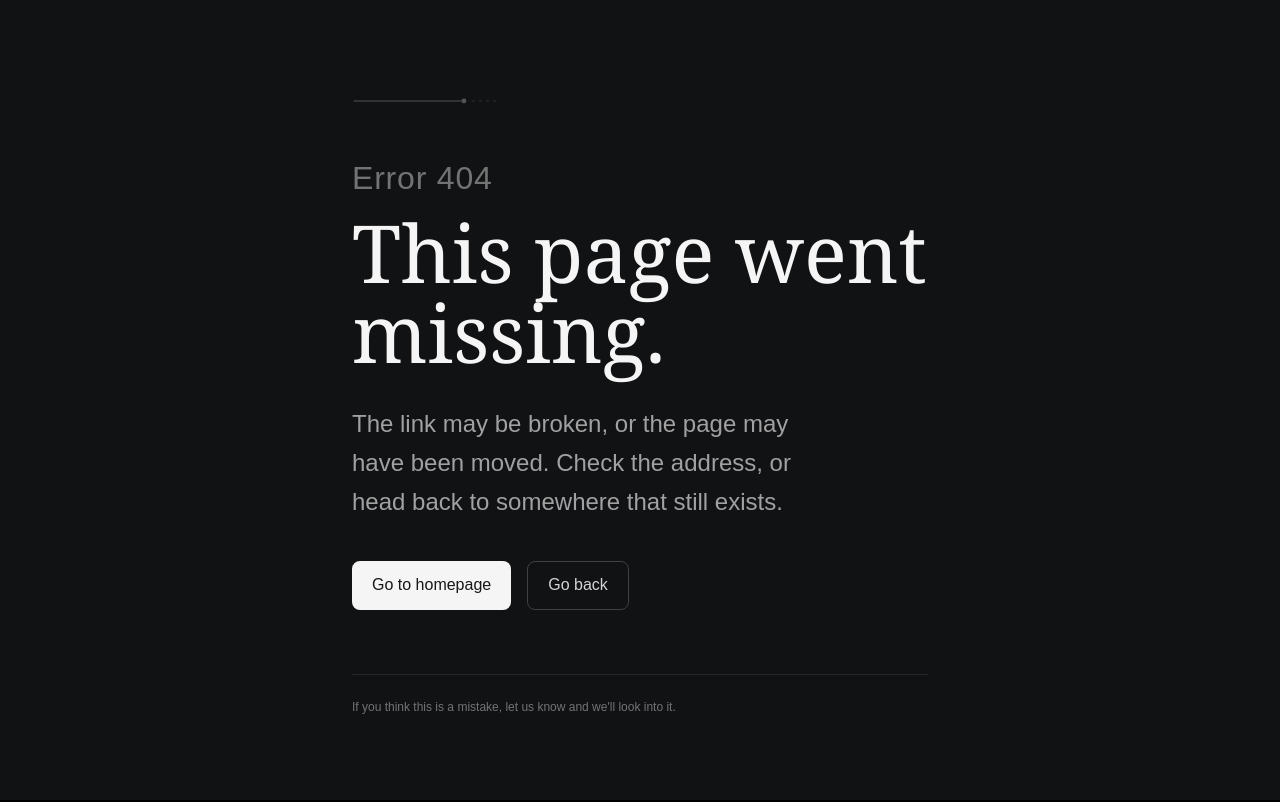
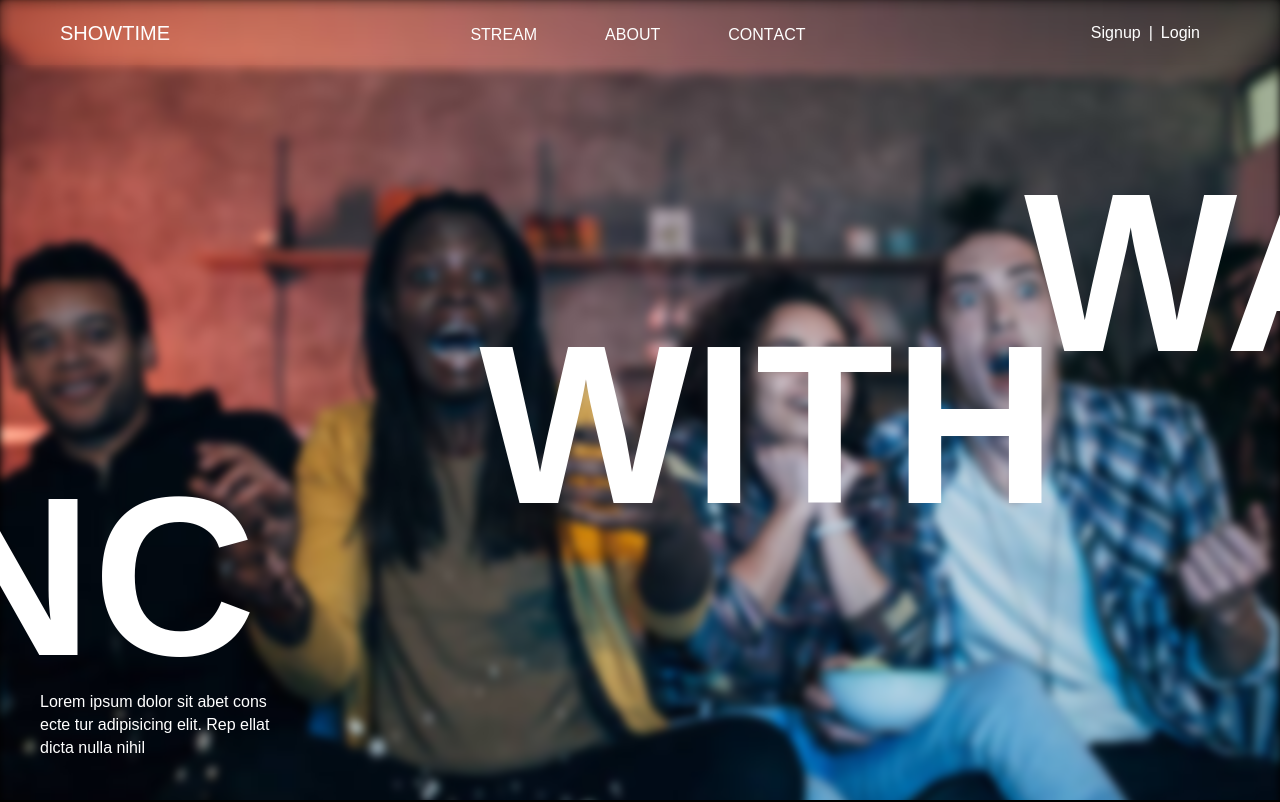
Before and after one commit to Akash911-prog/watch-party, a React (Vite) app in the folder app/client/: page /home in a window 1280 px wide. Shown: the top 802 px of the page. Built offline with nearby package versions, Linux system fonts and the light colour scheme; no server answers.

Commit message:
feat: added animations

```diff
--- a/app/client/src/App.tsx
+++ b/app/client/src/App.tsx
@@ -1,4 +1,3 @@
-import Navbar from './components/navbar';
 import HeroImg from './assets/hero/3.jpg';
 import bgImage from './assets/hero/1.jpg';
 import {
@@ -9,8 +8,6 @@ import {
   type Variants,
 } from 'motion/react';
 import { useRef } from 'react';
-import Footer from './components/footer';
-import AnimatedRoute from './components/animatedRoute';
 
 // ─── shared variants ────────────────────────────────────────────
 
@@ -192,19 +189,8 @@ function App() {
     ['0%', '-15%'],
   );
 
-  const shrinkRef = useRef<HTMLDivElement>(null);
-
   return (
-    <AnimatedRoute variant="cover">
-      <main className="app relative">
-        <motion.nav
-          className="navbar fixed top-0 z-50"
-          initial={{ opacity: 0, y: -100 }}
-          animate={{ opacity: 1, y: 0 }}
-        >
-          <Navbar />
-        </motion.nav>
-
+    <main className="app relative bg-black">
       <div ref={pinRef} className="relative h-[200vh]">
         <section
           className="hero sticky top-0 h-screen overflow-hidden"
@@ -260,8 +246,8 @@ function App() {
                 they are.
               </p>
               <p className="text-sm text-neutral-500 md:w-[80%]">
-                  No downloads, no waiting for someone to catch up. Set it up
-                  once and let the sync handle the rest.
+                No downloads, no waiting for someone to catch up. Set it up once
+                and let the sync handle the rest.
               </p>
             </div>
             <motion.div
@@ -279,7 +265,7 @@ function App() {
         </motion.section>
       </div>
 
-        <section className="features h-screen">
+      <section className="features h-screen bg-black">
         <SectionLabel text="WHY US?" />
         <motion.div
           className="grid md:grid-cols-4 grid-cols-2 grid-rows-2 h-[85%] md:gap-2.75 gap-1.25 md:mx-10 mx-2 mt-10"
@@ -293,10 +279,7 @@ function App() {
           ))}
         </motion.div>
       </section>
-
-        <Footer shrinkRef={shrinkRef} />
     </main>
-    </AnimatedRoute>
   );
 }
 
--- a/app/client/src/components/animatedRoute/animatedRoute.tsx
+++ b/app/client/src/components/animatedRoute/animatedRoute.tsx
@@ -34,16 +34,16 @@ const routeVariants: Record<string, Variants> = {
     out: { opacity: 0, y: -20 },
   },
   cover: {
-    initial: { opacity: 0.2, y: 200, z: -50, scale: 1 },
-    in: { opacity: 1, y: 0, z: 0 },
-    out: { opacity: 0.7, y: -200, z: -50, scale: 0.9 },
+    initial: { y: '100%', z: 100, opacity: 1 },
+    in: { y: '0%' },
+    out: { y: '0%', scale: 0.9, z: -100, opacity: 0.8 }, // old page just stays put, gets covered — no exit motion needed
   },
 };
 
 const pageTransition: Transition = {
-  type: 'tween',
-  ease: 'anticipate',
-  duration: 0.3,
+  type: 'spring',
+  damping: 20,
+  duration: 1,
 };
 
 export default function AnimatedRoute({
--- a/app/client/src/components/routeAnimationContainer/routeAnimationContainer.tsx
+++ b/app/client/src/components/routeAnimationContainer/routeAnimationContainer.tsx
@@ -11,7 +11,7 @@ function RouteAnimationContainer({ children }: RouteAnimationContainerProps) {
   const router = useRouter();
 
   return (
-    <AnimatePresence mode="wait" initial={false}>
+    <AnimatePresence mode="popLayout" initial={false}>
       <div key={router.state.location.pathname}>{children}</div>
     </AnimatePresence>
   );
--- a/app/client/src/routeTree.gen.ts
+++ b/app/client/src/routeTree.gen.ts
@@ -16,6 +16,7 @@ import { Route as ProtectedDashboardRouteImport } from './routes/_protected/dash
 import { Route as ProtectedRoomRouteImport } from './routes/_protected/room'
 import { Route as UnprotectedAboutRouteImport } from './routes/_unprotected/about'
 import { Route as UnprotectedContactRouteImport } from './routes/_unprotected/contact'
+import { Route as UnprotectedHomeRouteImport } from './routes/_unprotected/home'
 import { Route as AuthIndexRouteImport } from './routes/auth/index'
 
 const IndexRoute = IndexRouteImport.update({
@@ -51,6 +52,11 @@ const UnprotectedContactRoute = UnprotectedContactRouteImport.update({
   path: '/contact',
   getParentRoute: () => UnprotectedRoute,
 } as any)
+const UnprotectedHomeRoute = UnprotectedHomeRouteImport.update({
+  id: '/home',
+  path: '/home',
+  getParentRoute: () => UnprotectedRoute,
+} as any)
 const AuthIndexRoute = AuthIndexRouteImport.update({
   id: '/auth/',
   path: '/auth/',
@@ -63,6 +69,7 @@ export interface FileRoutesByFullPath {
   '/room': typeof ProtectedRoomRoute
   '/about': typeof UnprotectedAboutRoute
   '/contact': typeof UnprotectedContactRoute
+  '/home': typeof UnprotectedHomeRoute
   '/auth/': typeof AuthIndexRoute
 }
 export interface FileRoutesByTo {
@@ -71,6 +78,7 @@ export interface FileRoutesByTo {
   '/room': typeof ProtectedRoomRoute
   '/about': typeof UnprotectedAboutRoute
   '/contact': typeof UnprotectedContactRoute
+  '/home': typeof UnprotectedHomeRoute
   '/auth': typeof AuthIndexRoute
 }
 export interface FileRoutesById {
@@ -82,13 +90,15 @@ export interface FileRoutesById {
   '/_protected/room': typeof ProtectedRoomRoute
   '/_unprotected/about': typeof UnprotectedAboutRoute
   '/_unprotected/contact': typeof UnprotectedContactRoute
+  '/_unprotected/home': typeof UnprotectedHomeRoute
   '/auth/': typeof AuthIndexRoute
 }
 export interface FileRouteTypes {
   fileRoutesByFullPath: FileRoutesByFullPath
-  fullPaths: '/' | '/dashboard' | '/room' | '/about' | '/contact' | '/auth/'
+  fullPaths:
+    '/' | '/dashboard' | '/room' | '/about' | '/contact' | '/home' | '/auth/'
   fileRoutesByTo: FileRoutesByTo
-  to: '/' | '/dashboard' | '/room' | '/about' | '/contact' | '/auth'
+  to: '/' | '/dashboard' | '/room' | '/about' | '/contact' | '/home' | '/auth'
   id:
     | '__root__'
     | '/'
@@ -98,6 +108,7 @@ export interface FileRouteTypes {
     | '/_protected/room'
     | '/_unprotected/about'
     | '/_unprotected/contact'
+    | '/_unprotected/home'
     | '/auth/'
   fileRoutesById: FileRoutesById
 }
@@ -159,6 +170,13 @@ declare module '@tanstack/react-router' {
       preLoaderRoute: typeof UnprotectedContactRouteImport
       parentRoute: typeof UnprotectedRoute
     }
+    '/_unprotected/home': {
+      id: '/_unprotected/home'
+      path: '/home'
+      fullPath: '/home'
+      preLoaderRoute: typeof UnprotectedHomeRouteImport
+      parentRoute: typeof UnprotectedRoute
+    }
     '/auth/': {
       id: '/auth/'
       path: '/auth'
@@ -186,11 +204,13 @@ const ProtectedRouteWithChildren = ProtectedRoute._addFileChildren(
 interface UnprotectedRouteChildren {
   UnprotectedAboutRoute: typeof UnprotectedAboutRoute
   UnprotectedContactRoute: typeof UnprotectedContactRoute
+  UnprotectedHomeRoute: typeof UnprotectedHomeRoute
 }
 
 const UnprotectedRouteChildren: UnprotectedRouteChildren = {
   UnprotectedAboutRoute: UnprotectedAboutRoute,
   UnprotectedContactRoute: UnprotectedContactRoute,
+  UnprotectedHomeRoute: UnprotectedHomeRoute,
 }
 
 const UnprotectedRouteWithChildren = UnprotectedRoute._addFileChildren(
--- a/app/client/src/routes/_unprotected.tsx
+++ b/app/client/src/routes/_unprotected.tsx
@@ -12,7 +12,8 @@ export const Route = createFileRoute('/_unprotected')({
 function RouteComponent() {
   const shrinkRef = useRef<HTMLDivElement>(null);
   return (
-    <div>
+    <div className="bg-white">
+      <AnimatedRoute variant="cover">
         <motion.nav
           className="navbar fixed top-0 z-50"
           initial={{ opacity: 0, y: -100 }}
@@ -20,12 +21,11 @@ function RouteComponent() {
         >
           <Navbar />
         </motion.nav>
-      <div ref={shrinkRef} className="min-h-screen bg-white">
-        <AnimatedRoute variant="cover">
+        <div ref={shrinkRef} className="min-h-screen">
           <Outlet />
-        </AnimatedRoute>
         </div>
         <Footer shrinkRef={shrinkRef} />
+      </AnimatedRoute>
     </div>
   );
 }
--- /dev/null
+++ b/app/client/src/routes/_unprotected/home.tsx
@@ -0,0 +1,6 @@
+import App from '@/App';
+import { createFileRoute } from '@tanstack/react-router';
+
+export const Route = createFileRoute('/_unprotected/home')({
+  component: App,
+});
--- a/app/client/src/routes/index.tsx
+++ b/app/client/src/routes/index.tsx
@@ -1,6 +1,12 @@
 import { createFileRoute } from '@tanstack/react-router';
-import App from '../App';
 
 export const Route = createFileRoute('/')({
-  component: App,
+  beforeLoad: async () => {
+    throw Route.redirect({ to: 'home' });
+  },
+  component: RouteComponent,
 });
+
+function RouteComponent() {
+  return <div></div>;
+}
```
Lines whose indentation alone changed are shown as unchanged.
